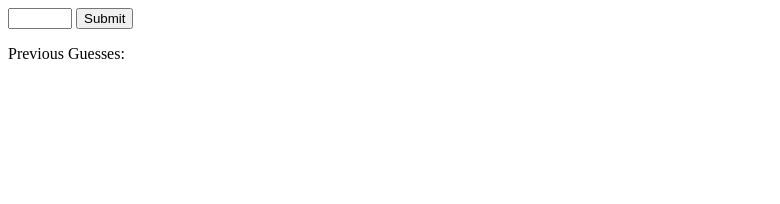
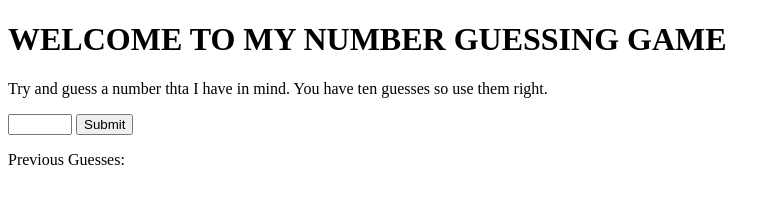
Before and after one commit to MelchizedekMunene/Number-Guessing-Game, a plain HTML site: page index.html in a window 1280 px wide. Shown: the whole page, without its empty margins (0-780 px from the left). Drawn offline with Linux system fonts and the light colour scheme.

Commit message:
Add user experinece

```diff
--- a/index.html
+++ b/index.html
@@ -6,6 +6,8 @@
     <title>Number Guessing Game</title>
 </head>
 <body>
+    <h1>WELCOME TO MY NUMBER  GUESSING GAME</h1>
+    <p>Try and guess a number thta I have in mind. You have ten guesses so use them right.</p>
     <form>
         <label for="guessField">
             <input type="number" min="0" max="100" class="guessField" id="guessfield">
```
